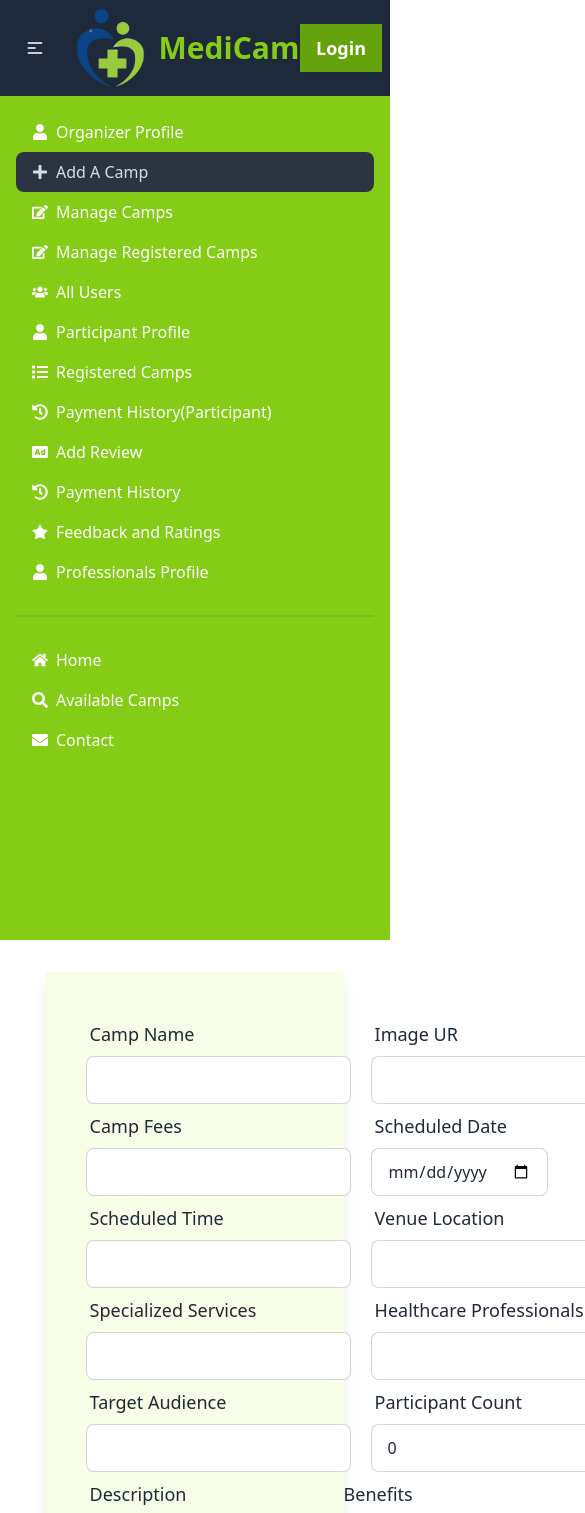
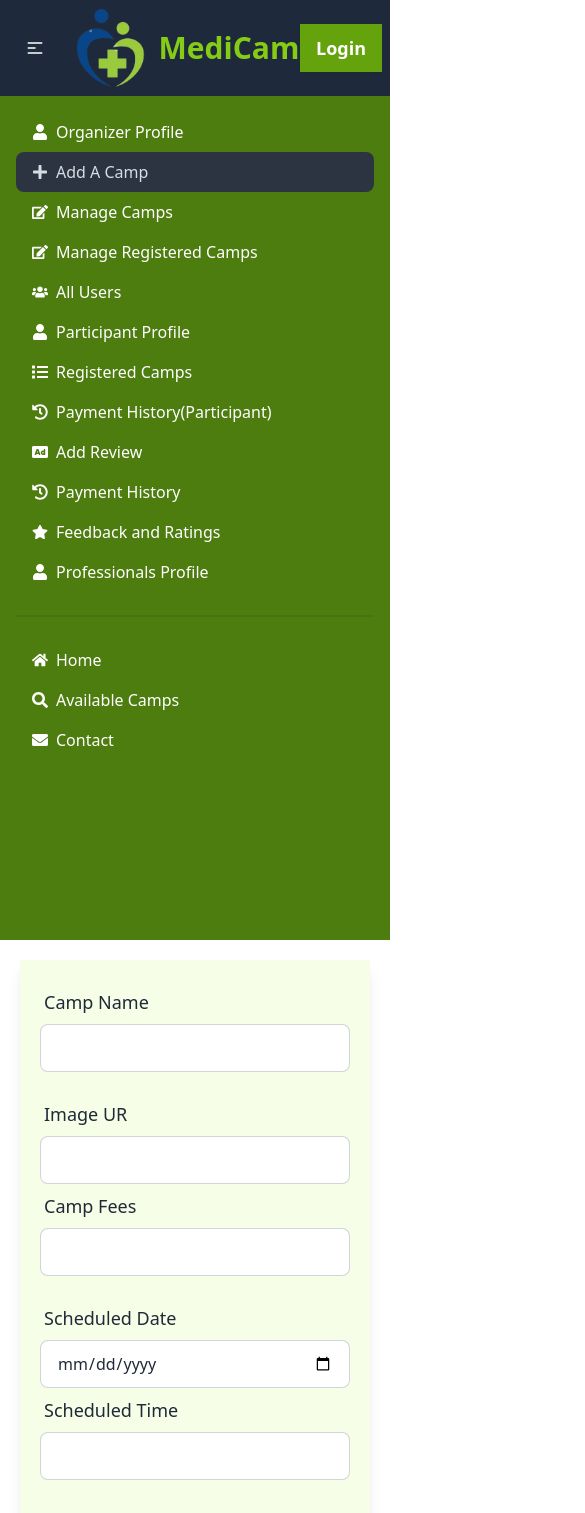
Before and after one commit to RawshanaraEity/medical-campaign-management-client-side, a React (Vite) app: page /dashboard/add-a-camp in a window 390 px wide. Shown: the top 1513 px of the page, 585 px wide, since content can reach past the window. Built offline with nearby package versions, Linux system fonts and the light colour scheme; no server answers.

Commit message:
added responsive add camp stypes

```diff
--- a/src/Layout/Dashboard.jsx
+++ b/src/Layout/Dashboard.jsx
@@ -16,7 +16,7 @@ import { NavLink, Outlet } from "react-router-dom";
 const Dashboard = () => {
   return (
     <div className="flex flex-col md:flex-row ">
-      <div className="w-full md:w-64  min-h-screen bg-lime-500 text-white ">
+      <div className="w-full md:w-64  min-h-screen bg-lime-700 text-white ">
         <ul className="menu p-4 text-base">
 
             {/* organizer dashboard */}
@@ -119,7 +119,7 @@ const Dashboard = () => {
         </ul>
       </div>
       {/* dashboard sidebar */}
-      <div className="flex-1 p-8">
+      <div className="flex-1 p-5 lg:p-8">
         <Outlet></Outlet>
       </div>
     </div>
--- a/src/Pages/Dashboard/OrganizerDashboard/OrganizerDashboard/AddCamp.jsx
+++ b/src/Pages/Dashboard/OrganizerDashboard/OrganizerDashboard/AddCamp.jsx
@@ -18,8 +18,8 @@ const AddCamp = () => {
   return (
    <div>
      <form onSubmit={handleSubmit(onSubmit)}>
-     <div className=" w-11/12 mx-auto bg-lime-50 p-10 shadow-lg">
-        <div className="flex gap-5">
+     <div className="w-full lg:w-11/12 mx-auto bg-lime-50 p-5 md:p-3 lg:p-10 shadow-lg">
+        <div className="flex flex-col md:flex-row gap-5">
              {/* Camp Name */}
       <div className="form-control flex-1">
         <label className="label">
@@ -51,7 +51,7 @@ const AddCamp = () => {
       </div>
         </div>
 
-     <div className="flex gap-5">
+     <div className="flex flex-col md:flex-row gap-5">
          {/* Camp Fees */}
       <div className="form-control flex-1">
       <label className="label">
@@ -83,7 +83,7 @@ const AddCamp = () => {
       </div>
      </div>
 
-     <div className="flex gap-5">
+     <div className="flex flex-col md:flex-row gap-5">
          {/* Scheduled Time */}
       <div className="form-control flex-1">
       <label className="label">
@@ -115,7 +115,7 @@ const AddCamp = () => {
       </div>
      </div>
 
-     <div className="flex gap-5">
+     <div className="flex flex-col md:flex-row gap-5">
              {/* Specialized Services */}
       <div className="form-control flex-1">
       <label className="label">
@@ -147,7 +147,7 @@ const AddCamp = () => {
       </div>
      </div>
 
-     <div className="flex gap-5">
+     <div className="flex flex-col md:flex-row gap-5">
      {/* Target Audience */}
      <div className="form-control flex-1">
      <label className="label">
@@ -180,7 +180,7 @@ const AddCamp = () => {
       </div>
      </div>
 
-      <div className="flex gap-5">
+      <div className="flex flex-col md:flex-row gap-5">
         {/* Description */}
       <div className="form-control flex-1">
       <label className="label">
--- a/src/Pages/Dashboard/OrganizerDashboard/OrganizerProfile.jsx
+++ b/src/Pages/Dashboard/OrganizerDashboard/OrganizerProfile.jsx
@@ -5,7 +5,7 @@ const OrganizerProfile = () => {
   console.log(user);
   return (
     <div>
-      <div className="card w-96 items-center mx-auto bg-base-100 shadow-xl">
+      <div className="card md:w-96 items-center mx-auto bg-base-100 shadow-xl">
         <figure className="px-10 pt-10">
          <div className="">
                <img className="w-40 h-40 rounded-full border-4 border-lime-500" src={user?.photoURL ? user?.photoURL : `https://i.ibb.co/8X8stTp/user.webp`} alt={user?.displayName} />
```
